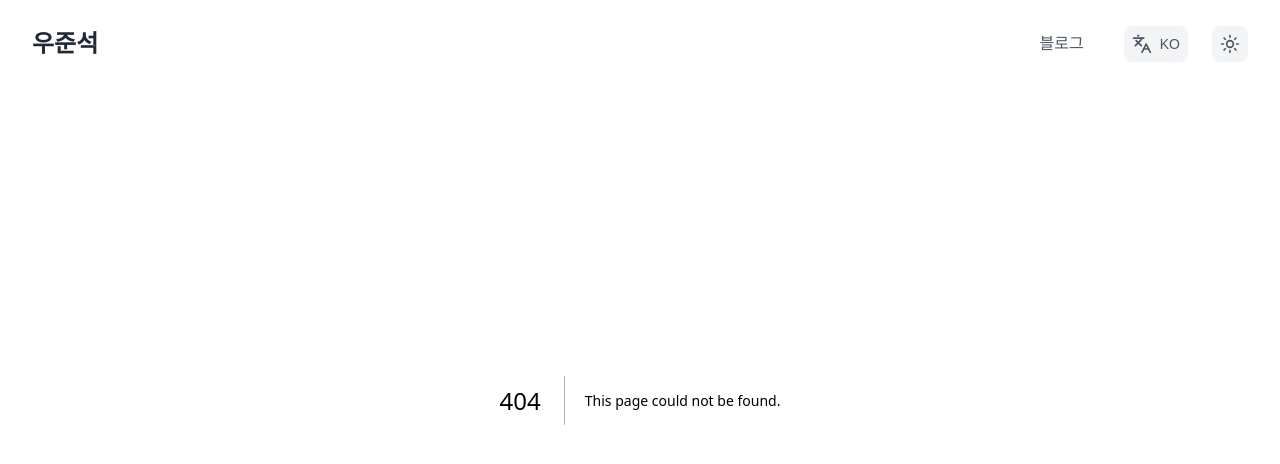
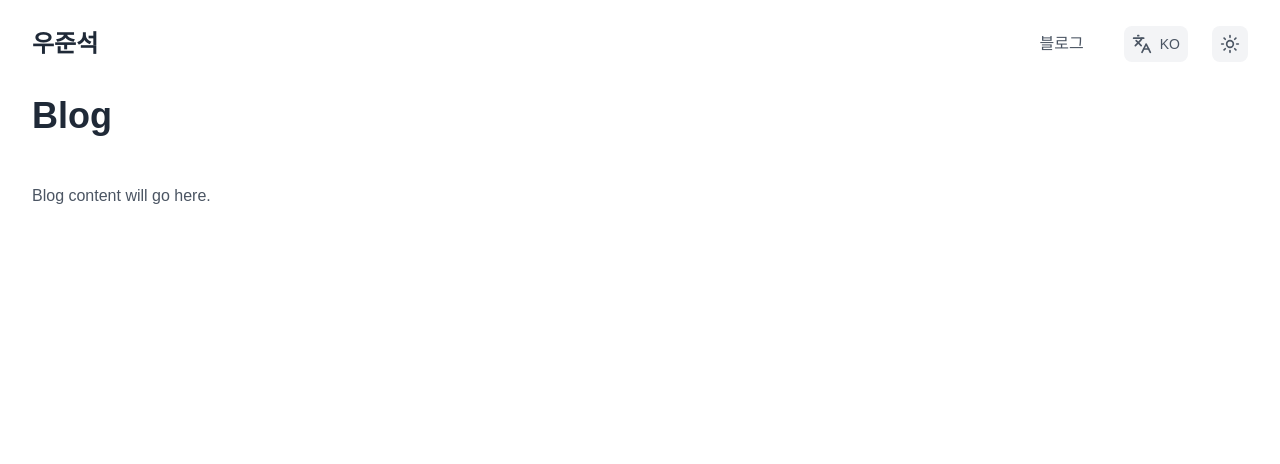
Before and after one commit to suk3952111/JuneWebPortfolio, a Next.js app: page /blog in a window 1280 px wide. Before the commit this address had no page. Shown: the top 464 px of the page. Built offline with nearby package versions, Linux system fonts and the light colour scheme; a web font is replaced by a local one.

Commit message:
feat:  미구현 블로그 화면 구현

```diff
--- /dev/null
+++ b/app/blog/page.tsx
@@ -0,0 +1,12 @@
+export default function Blog() {
+  return (
+    <div className="max-w-7xl mx-auto px-4 sm:px-6 lg:px-8 py-24">
+      <h1 className="text-4xl font-bold mb-12 text-gray-800 dark:text-white">
+        Blog
+      </h1>
+      <p className="text-gray-600 dark:text-gray-300">
+        Blog content will go here.
+      </p>
+    </div>
+  );
+}
```
